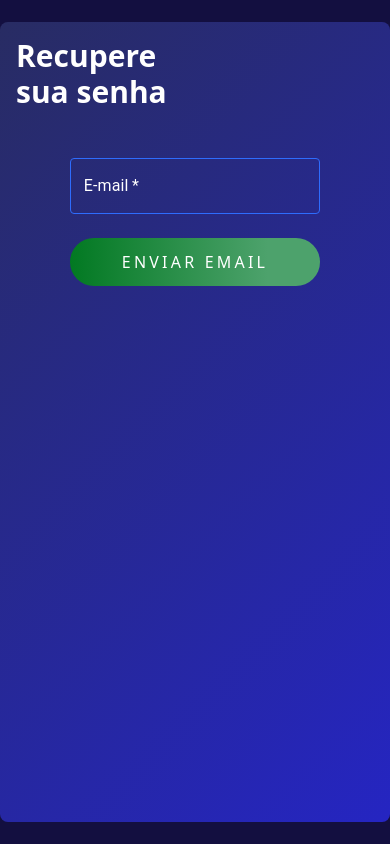
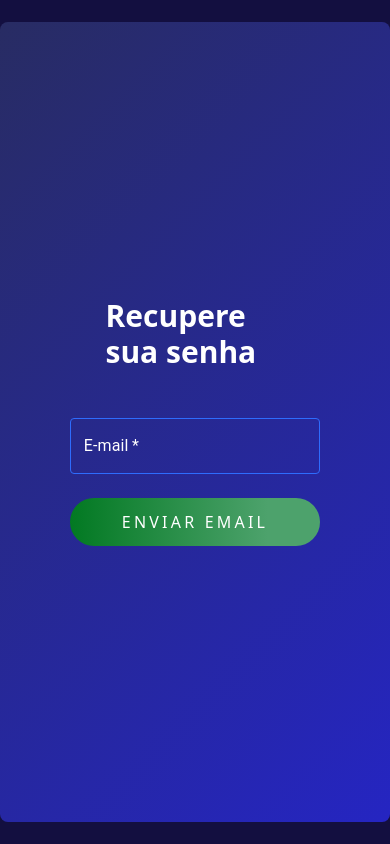
Before and after one commit to MagalhaesArtur/UFC-AutoBots, a React (Vite) app: page /RecoverPassword in a window 390 px wide. Built offline with nearby package versions, Linux system fonts and the light colour scheme.

Commit message:
aplicação finalizada

```diff
--- a/src/pages/RecoverPasswordPage.tsx
+++ b/src/pages/RecoverPasswordPage.tsx
@@ -27,7 +27,7 @@ export function RecoverPasswordPage() {
       ) : (
         <div className=" flex items-center w-screen h-screen bg-[#130f40] justify-center">
           <div id="form" className="w-[600px] h-[800px] rounded-lg p-4 ">
-            <div className="  flex-col  md:flex h-full justify-center items-center">
+            <div className="  flex-col flex  h-full justify-center items-center">
               <div className="text-3xl text-white font-semibold  w-[50%]">
                 Recupere sua senha
               </div>
```
